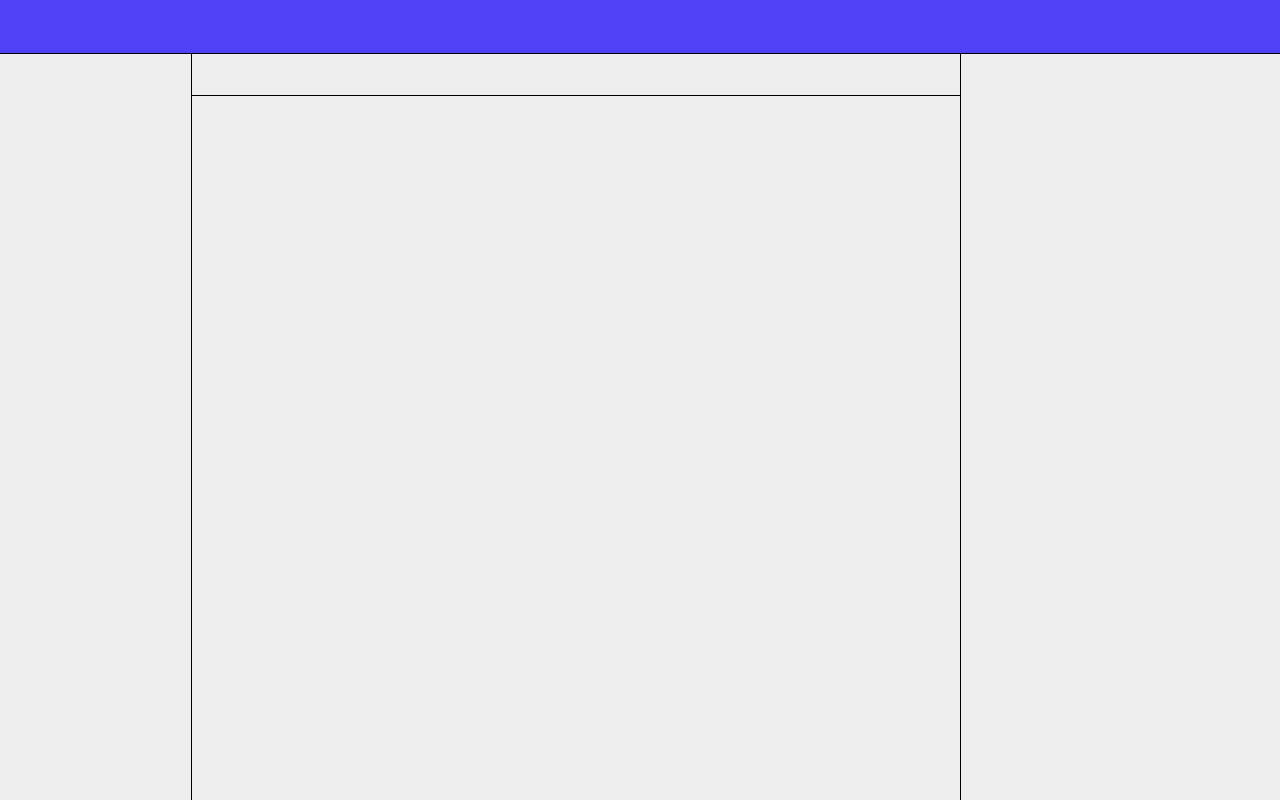
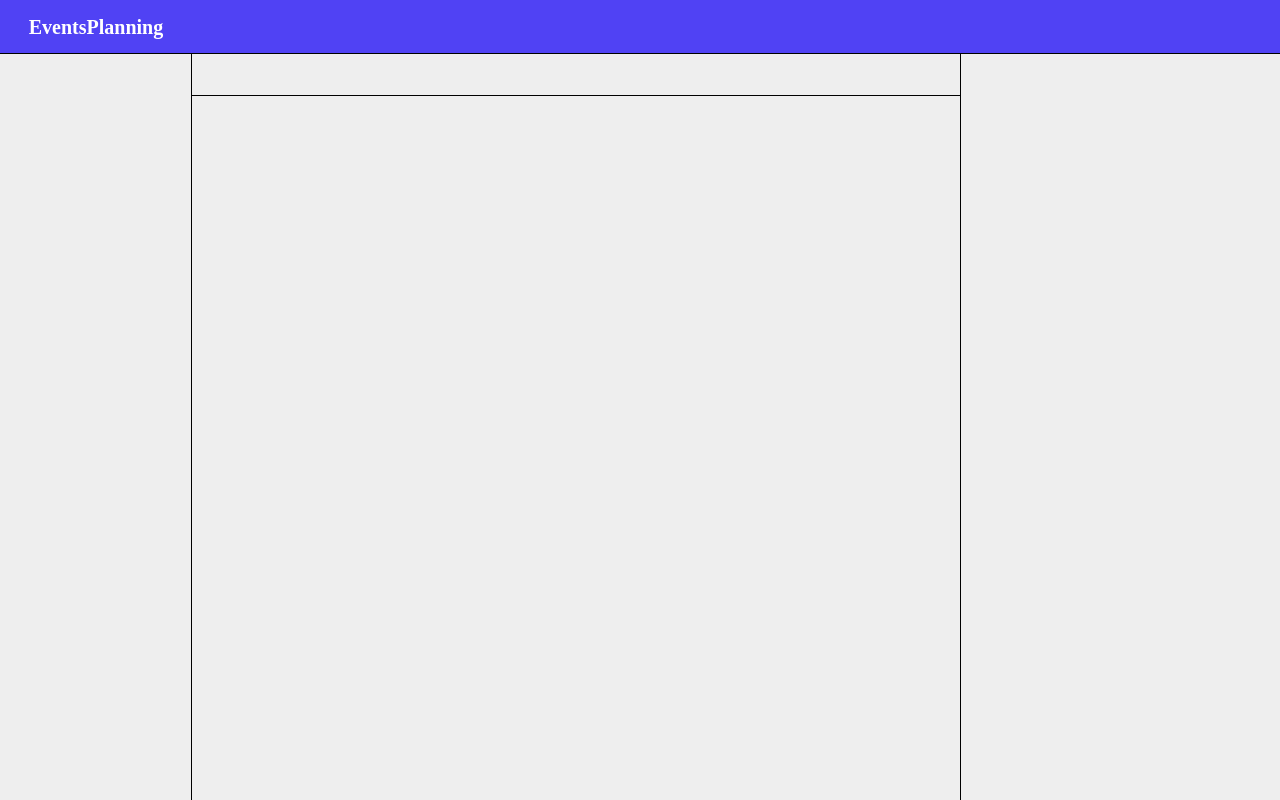
Before and after one commit to SimonMulquin/EventsPlanning, a React (Create React App) app in the folder client/: page /0 in a window 1280 px wide. Built offline with nearby package versions, Linux system fonts and the light colour scheme.

Commit message:
Improved architecture and removed useless stuffs

```diff
--- a/client/src/reset.css
+++ b/client/src/configs/reset.css
@@ -1,6 +1,7 @@
 *, *:before, *:after {
   box-sizing: border-box;
   margin: 0;
+  font-size: 1em;
 }
 
 body {
--- a/client/src/configs/theme.js
+++ b/client/src/configs/theme.js
@@ -4,17 +4,17 @@ export default {
     colour: '#5042f4',
   },
   view: {
-    width: '60vw',
+    width: '60em',
     navigation: {
       height: '42px'
     }
   },
   tools: {
     left: {
-      width: '15vw'
+      width: '15em'
     },
     right: {
-      width: '25vw'
+      width: '25em'
     }
   },
 };
--- a/client/src/index.js
+++ b/client/src/index.js
@@ -1,9 +1,9 @@
 import React from 'react';
 import ReactDOM from 'react-dom';
 
-import App from './App';
-import css from './reset.css';
-import registerServiceWorker from './api/sw/registerServiceWorker';
+import App from 'ui/App';
+import css from 'configs/reset.css';
+import registerServiceWorker from 'api/sw/registerServiceWorker';
 
 ReactDOM.render(<App />, document.getElementById('root'));
 registerServiceWorker();
--- a/client/src/App.jsx
+++ b/client/src/ui/App.jsx
@@ -1,12 +1,9 @@
 import React, { Component } from 'react';
-import { BrowserRouter, Switch, Route } from 'react-router-dom';
+import { BrowserRouter } from 'react-router-dom';
 import { ThemeProvider } from 'styled-components';
 
-import { Page, Header, LeftTool, RightTool, View, ViewNavigation, Calendar } from './ui/Layout/Components.jsx';
-import theme from './configs/theme';
-
-import Default from './ui/Pages/Default/main';
-
+import { Page, Header, LeftTool, RightTool, View, ViewNavigation, ViewContent } from 'ui/Layout/Components.jsx';
+import theme from 'configs/theme';
 
 class App extends Component {
   render() {
@@ -18,7 +15,7 @@ class App extends Component {
             <LeftTool />
             <View>
               <ViewNavigation />
-              <Calendar />
+              <ViewContent />
             </View>
             <RightTool />
           </Page>
--- a/client/src/ui/Layout/Components.jsx
+++ b/client/src/ui/Layout/Components.jsx
@@ -1,19 +1,14 @@
 import styled from 'styled-components';
+
+import Header from './Header/main';
+
+export { Header };
 
 export const Page = styled.div`
   display: block;
   position: relative;
   width: 100%;
   min-height: 100vh;
-`;
-
-export const Header = styled.div`
-  display: block;
-  position: fixed;
-  width: 100%;
-  height: ${({theme}) => theme.header.height};
-  background-color: ${({theme}) => theme.header.colour};
-  border-bottom: 1px solid black;
 `;
 
 export const LeftTool = styled.div`
@@ -60,7 +55,7 @@ export const ViewNavigation =styled.ul`
   border-bottom: 1px solid black;
 `;
 
-export const Calendar = styled.div`
+export const ViewContent = styled.div`
   display: block;
   position: relative;
   width: 100%;
--- /dev/null
+++ b/client/src/ui/Layout/Header/main.jsx
@@ -0,0 +1,15 @@
+import React from 'react';
+
+import { Container, Repo, Title } from './style';
+
+const Header = () => {
+  return (
+    <Container>
+      <Title>
+        <Repo target='blank' href='https://github.com/SimonMulquin/EventsPlanning' >EventsPlanning</Repo>
+      </Title>
+    </Container>
+  );
+};
+
+export default Header;
--- /dev/null
+++ b/client/src/ui/Layout/Header/style.jsx
@@ -0,0 +1,23 @@
+import styled from 'styled-components';
+
+export const Container = styled.div`
+  display: block;
+  position: fixed;
+  width: 100%;
+  height: ${({ theme }) => theme.header.height};
+  background-color: ${({ theme }) => theme.header.colour};
+  border-bottom: 1px solid black;
+`;
+
+export const Title = styled.h1`
+  display: inline-block;
+  position: relative;
+  width: ${({theme}) => theme.tools.left.width};
+  line-height: ${({ theme }) => theme.header.height};
+  text-align: center;
+`;
+
+export const Repo = styled.a`
+  font-size: 20px;
+  color: #fff;
+`;
--- a/client/src/ui/Pages/Default/main.jsx
+++ /dev/null
@@ -1,9 +0,0 @@
-import React from 'react';
-
-const DefaultPage = () => {
-  return (
-    <div>404</div>
-  );
-};
-
-export default DefaultPage;
--- /dev/null
+++ b/client/src/ui/ViewContents/Calendars/Month/main.jsx
@@ -0,0 +1,9 @@
+import React from 'react';
+
+const MonthCalendar = () => {
+  return (
+    <div>My first calendar !</div>
+  );
+};
+
+export default MonthCalendar;
--- /dev/null
+++ b/client/src/ui/ViewContents/index.js
@@ -0,0 +1,5 @@
+import MonthCalendar from './Calendars/Month/main';
+
+export {
+  MonthCalendar
+};
```
Also changed, not shown: 2 other files (tests, documents, lock files or other folders).
